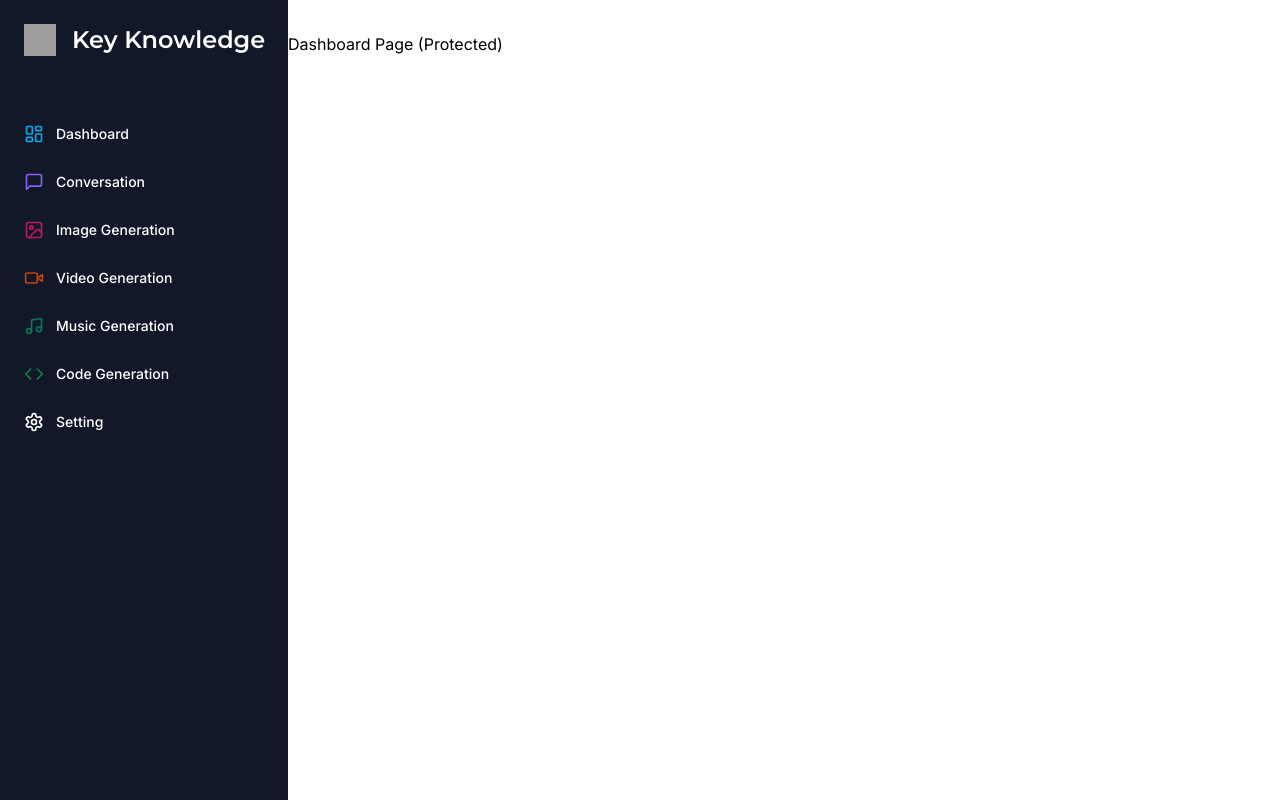
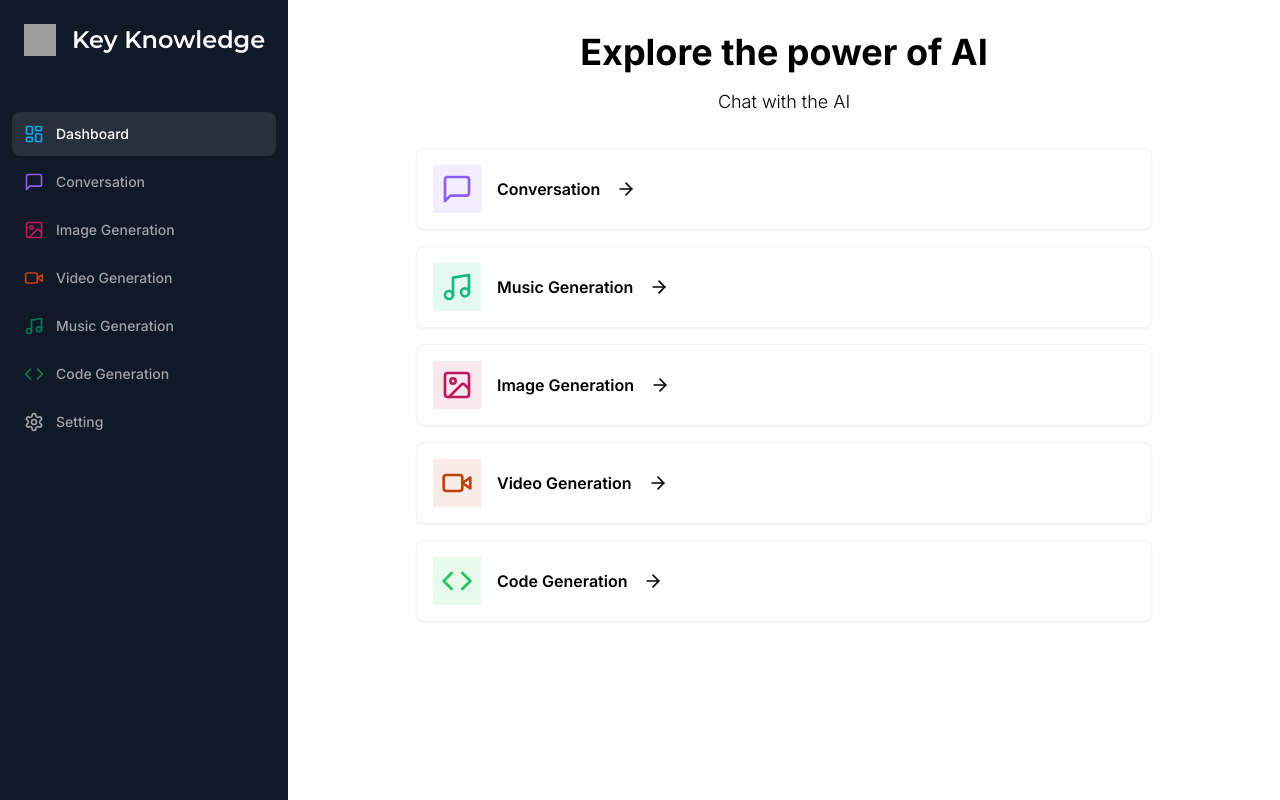
Before and after one commit to dougfun/App-structure, a Next.js app: page /dashboard in a window 1280 px wide. Built offline with nearby package versions, Linux system fonts and the light colour scheme; grey boxes are pictures that could not be loaded.

Commit message:
11.Commit: Dashboard route creation

```diff
--- a/app/(dashboard)/(routes)/dashboard/page.tsx
+++ b/app/(dashboard)/(routes)/dashboard/page.tsx
@@ -1,7 +1,80 @@
+"use client";
+
+import { ArrowRight, Code, Image, MessageSquare, Music, Video } from "lucide-react";
+
+import { Card } from "@/components/ui/card";
+import { cn } from "@/lib/utils";
+import { useRouter } from "next/navigation";
+
+const tools = [
+  {
+    label: "Conversation",
+    icon: MessageSquare,
+    color: "text-violet-500",
+    bgColor: "bg-violet-500/10",
+    href: "/conversation"
+  },
+  {
+    label: "Music Generation",
+    icon: Music,
+    color: "text-emerald-500",
+    bgColor: "bg-emerald-500/10",
+    href: "/music"
+  },
+  {
+    label: "Image Generation",
+    icon: Image,
+    color: "text-pink-700",
+    bgColor: "bg-pink-700/10",
+    href: "/image"
+  },
+  {
+    label: "Video Generation",
+    icon: Video,
+    color: "text-orange-700",
+    bgColor: "bg-orange-700/10",
+    href: "/video"
+  },
+  {
+    label: "Code Generation",
+    icon: Code,
+    color: "text-green-500",
+    bgColor: "bg-green-500/10",
+    href: "/Code"
+  }
+]
+
 const DashboardPage = () => {
+  const router = useRouter();
   return (
     <div>
-      <p>Dashboard Page (Protected)</p>
+      <div className="mb-8 space-y-4">
+        <h2 className="text-2xl md:text-4xl font-bold text-center">
+          Explore the power of AI
+        </h2>
+        <p className="text-muted-foreground font-light text-sm md:text-lg text-center">
+          Chat with the AI
+        </p>
+      </div>
+      <div className="px-4 md:px-20 lg:px-32 space-y-4">
+        {tools.map((tool) => (
+          <Card
+            onClick={() => router.push(tool.href)}
+            key={tool.href}
+            className="p-4 border-black/5 flex items-center justify-between hover:shadow-md transition cursor-pointer"
+          >
+                <div className="flex items-center gap-x-4">
+                  <div className={cn("p-2 w-fit rounder-md", tool.bgColor)}>
+                    <tool.icon className={cn("w-8 h-8", tool.color)} />
+                  </div>
+                  <div className="font-semibold">
+                    {tool.label}
+                  </div>
+                  <ArrowRight className="w-5 h-5" />
+                </div>
+          </Card >
+        ))}
+      </div>
     </div>
   )
 }
--- a/components/mobile-sidebar.tsx
+++ b/components/mobile-sidebar.tsx
@@ -8,6 +8,7 @@
 import { useEffect, useState } from "react";
 
 const MobileSidebar = () => {
+    // This is one way of fixing components which are causing hydrations error the way they are rendered
     const [isMounted, SetIsMounted] = useState(false);
 
     useEffect(() => {
--- /dev/null
+++ b/components/ui/card.tsx
@@ -0,0 +1,79 @@
+import * as React from "react"
+
+import { cn } from "@/lib/utils"
+
+const Card = React.forwardRef<
+  HTMLDivElement,
+  React.HTMLAttributes<HTMLDivElement>
+>(({ className, ...props }, ref) => (
+  <div
+    ref={ref}
+    className={cn(
+      "rounded-lg border bg-card text-card-foreground shadow-sm",
+      className
+    )}
+    {...props}
+  />
+))
+Card.displayName = "Card"
+
+const CardHeader = React.forwardRef<
+  HTMLDivElement,
+  React.HTMLAttributes<HTMLDivElement>
+>(({ className, ...props }, ref) => (
+  <div
+    ref={ref}
+    className={cn("flex flex-col space-y-1.5 p-6", className)}
+    {...props}
+  />
+))
+CardHeader.displayName = "CardHeader"
+
+const CardTitle = React.forwardRef<
+  HTMLParagraphElement,
+  React.HTMLAttributes<HTMLHeadingElement>
+>(({ className, ...props }, ref) => (
+  <h3
+    ref={ref}
+    className={cn(
+      "text-2xl font-semibold leading-none tracking-tight",
+      className
+    )}
+    {...props}
+  />
+))
+CardTitle.displayName = "CardTitle"
+
+const CardDescription = React.forwardRef<
+  HTMLParagraphElement,
+  React.HTMLAttributes<HTMLParagraphElement>
+>(({ className, ...props }, ref) => (
+  <p
+    ref={ref}
+    className={cn("text-sm text-muted-foreground", className)}
+    {...props}
+  />
+))
+CardDescription.displayName = "CardDescription"
+
+const CardContent = React.forwardRef<
+  HTMLDivElement,
+  React.HTMLAttributes<HTMLDivElement>
+>(({ className, ...props }, ref) => (
+  <div ref={ref} className={cn("p-6 pt-0", className)} {...props} />
+))
+CardContent.displayName = "CardContent"
+
+const CardFooter = React.forwardRef<
+  HTMLDivElement,
+  React.HTMLAttributes<HTMLDivElement>
+>(({ className, ...props }, ref) => (
+  <div
+    ref={ref}
+    className={cn("flex items-center p-6 pt-0", className)}
+    {...props}
+  />
+))
+CardFooter.displayName = "CardFooter"
+
+export { Card, CardHeader, CardFooter, CardTitle, CardDescription, CardContent }
--- a/components/ui/sidebar.tsx
+++ b/components/ui/sidebar.tsx
@@ -6,6 +6,7 @@
 
 import { cn } from "@/lib/utils";
 import { Code, ImageIcon, LayoutDashboard, MessageSquare, Music, Settings, VideoIcon } from "lucide-react";
+import { usePathname } from "next/navigation";
 
 const montserrat = Montserrat({
     weight: "600",
@@ -57,6 +58,7 @@
 ];
 
 const Sidebar = () => {
+    const pathname = usePathname();
     return (
         <div className="space-y-4 py-4 flex flex-col h-full bg-[#111827] text-white">
             <div className="px-3 py-2 flex-1">
@@ -77,7 +79,9 @@
                     <Link
                         href={route.href}
                         key={route.href}
-                        className="text-sm group flex p-3 w-full justify-start font-medium cursor-pointer hover:text-white hover:bg-white/10 rounded-lg transition"
+                        className={cn("text-sm group flex p-3 w-full justify-start font-medium cursor-pointer hover:text-white hover:bg-white/10 rounded-lg transition",
+                        pathname === route.href ? "text-white bg-white/10" : "text-zinc-400"
+                        )}
                     >
                         <div className="flex items-center flex-1">
                             <route.icon className={cn("h-5 w-5 mr-3", route.color)} />
```
